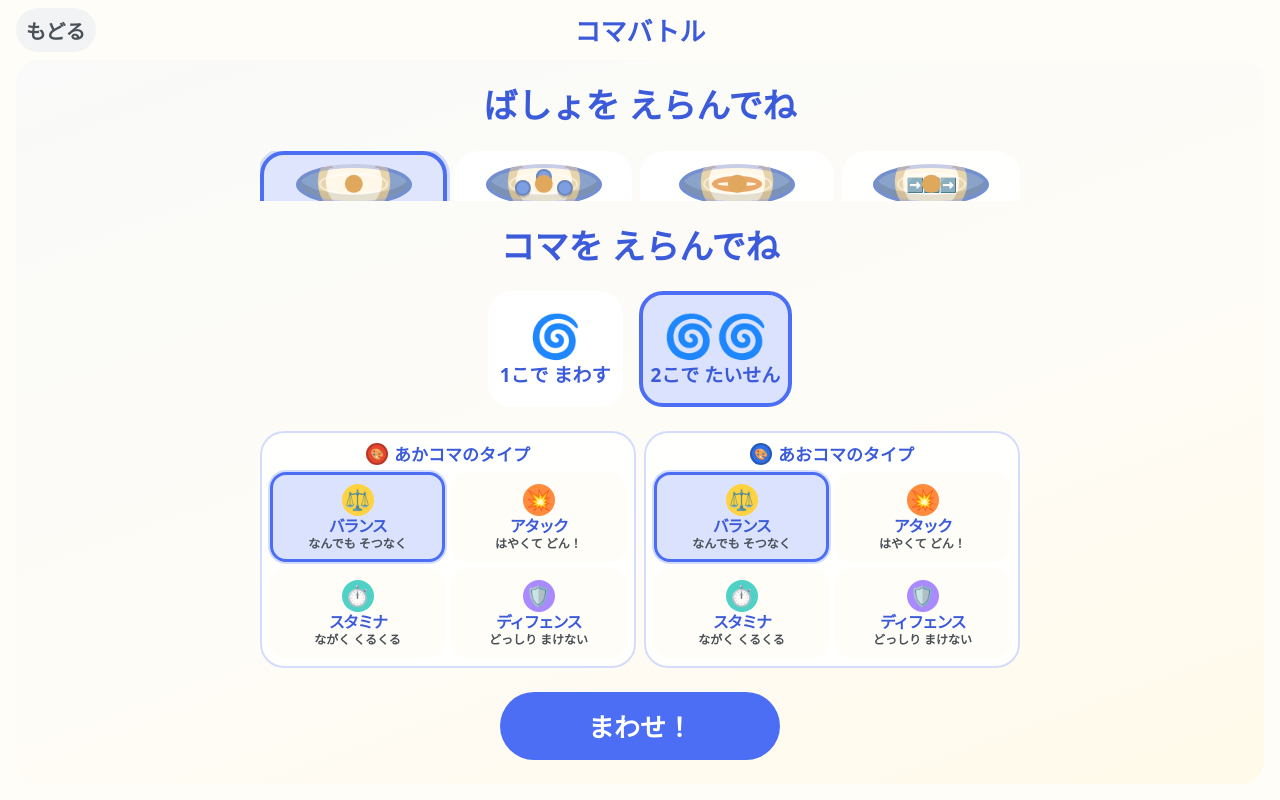
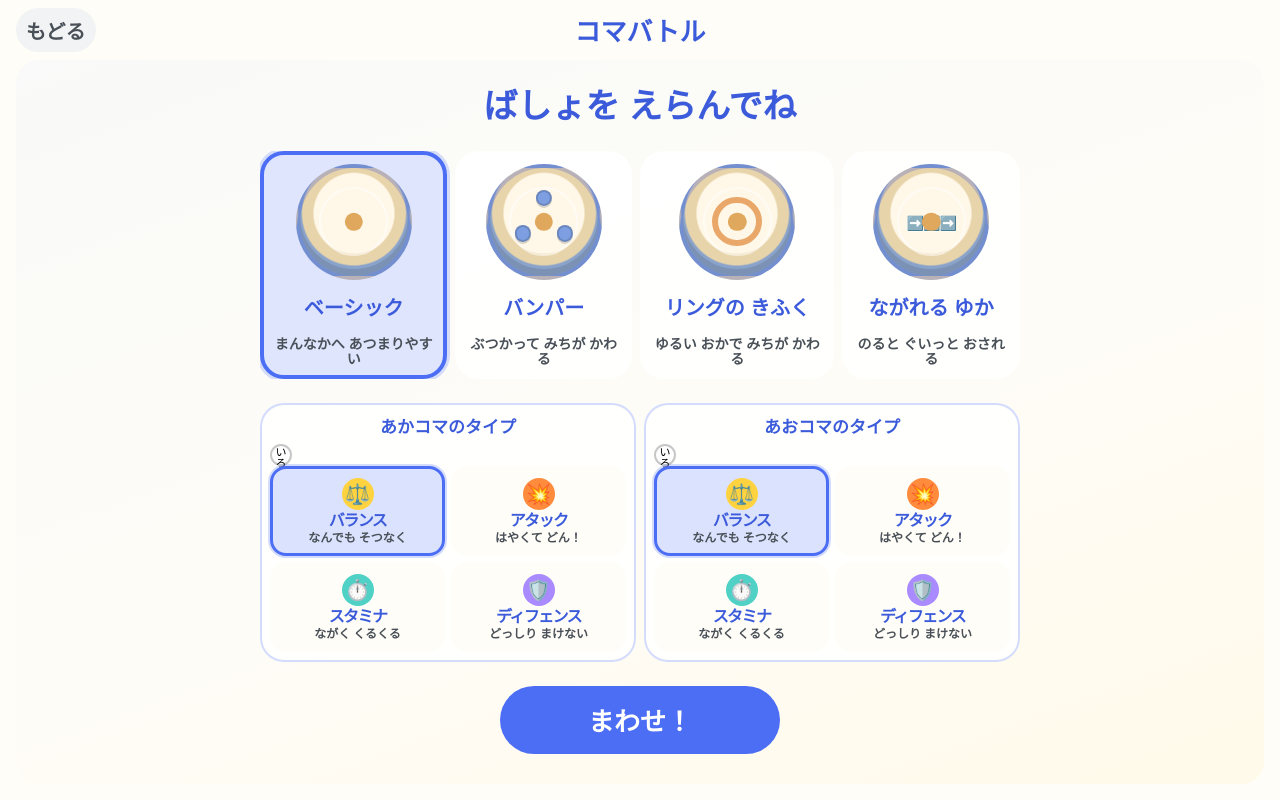
Before and after one commit to KoheiKasahara/kids-playground, a React (Vite) app: page /games/koma-battle in a window 1280 px wide. Shown: the top 800 px of the page. Built offline with nearby package versions, Linux system fonts and the light colour scheme.

Commit message:
コマバトルを2個固定にして色変更ボタンを明示

```diff
--- a/src/games/koma-battle/KomaBattlePlay.tsx
+++ b/src/games/koma-battle/KomaBattlePlay.tsx
@@ -24,6 +24,8 @@ import styles from './KomaBattlePlay.module.css'
 
 type Phase = 'select' | 'battling' | 'finished'
 
+const KOMA_COUNT = 2
+
 const DEFEAT_LABEL: Record<KomaDefeatReason, string> = {
   toppled: 'たおれた',
   stopped: 'とまった',
@@ -39,7 +41,6 @@ function soloMessage(reason: KomaDefeatReason): string {
 
 export default function KomaBattlePlay() {
   const [phase, setPhase] = useState<Phase>('select')
-  const [komaCount, setKomaCount] = useState(2)
   const [fieldId, setFieldId] = useState<KomaFieldId>(DEFAULT_KOMA_FIELD_ID)
   // プレイヤー枠ごとに選ぶ。再戦ではこの値をそのまま使い、明示的な変更まで保持する。
   const [selectedTypes, setSelectedTypes] = useState<[KomaTypeId, KomaTypeId]>([
@@ -57,8 +58,8 @@ export default function KomaBattlePlay() {
   const [outcome, setOutcome] = useState<MatchOutcome | null>(null)
 
   const specs = useMemo(
-    () => komaSpecsForSelection(selectedTypes, komaCount, selectedColors),
-    [komaCount, selectedTypes, selectedColors],
+    () => komaSpecsForSelection(selectedTypes, KOMA_COUNT, selectedColors),
+    [selectedTypes, selectedColors],
   )
 
   const selectColor = useCallback((slotIndex: number, colorId: KomaColorId) => {
@@ -121,25 +122,6 @@ export default function KomaBattlePlay() {
                 )
               })}
             </div>
-            <h2 className={styles.overlayTitle}>コマを えらんでね</h2>
-            <div className={styles.countChoices}>
-              {[1, 2].map((count) => (
-                <button
-                  key={count}
-                  type="button"
-                  className={`${styles.countButton} ${
-                    komaCount === count ? styles.countButtonSelected : ''
-                  }`}
-                  aria-pressed={komaCount === count}
-                  onClick={() => setKomaCount(count)}
-                >
-                  <span className={styles.countEmoji} aria-hidden="true">
-                    {count === 1 ? '🌀' : '🌀🌀'}
-                  </span>
-                  {count === 1 ? '1こで まわす' : '2こで たいせん'}
-                </button>
-              ))}
-            </div>
             <div className={styles.typePickers}>
               {specs.map((spec, slotIndex) => (
                 <section
@@ -147,18 +129,24 @@ export default function KomaBattlePlay() {
                   className={styles.typePicker}
                   aria-labelledby={`${spec.slotId}-type-heading`}
                 >
-                  <h3 id={`${spec.slotId}-type-heading`} className={styles.typePickerTitle}>
+                  <div className={styles.typePickerHeader}>
+                    <h3 id={`${spec.slotId}-type-heading`} className={styles.typePickerTitle}>
+                      {spec.name}のタイプ
+                    </h3>
                     <button
                       type="button"
                       className={styles.colorPickerButton}
-                      style={{ background: spec.color }}
-                      aria-label={`${spec.name}の いろを えらぶ`}
+                      aria-label={`${spec.name}の いろを かえる`}
                       onClick={() => setColorPickerSlot(spec.slotId)}
                     >
-                      <span aria-hidden="true">🎨</span>
+                      <span
+                        className={styles.colorPickerSwatch}
+                        style={{ background: spec.color }}
+                        aria-hidden="true"
+                      />
+                      <span>いろを かえる</span>
                     </button>
-                    {spec.name}のタイプ
-                  </h3>
+                  </div>
                   <div className={styles.typeChoices}>
                     {KOMA_TYPE_CONFIGS.map((type) => {
                       const isSelected = selectedTypes[slotIndex] === type.id
@@ -212,7 +200,7 @@ export default function KomaBattlePlay() {
         <GamePlaySurface>
           <KomaBattleScene
             runId={runId}
-            komaCount={komaCount}
+            komaCount={KOMA_COUNT}
             specs={specs}
             fieldId={fieldId}
             outcome={outcome}
```
